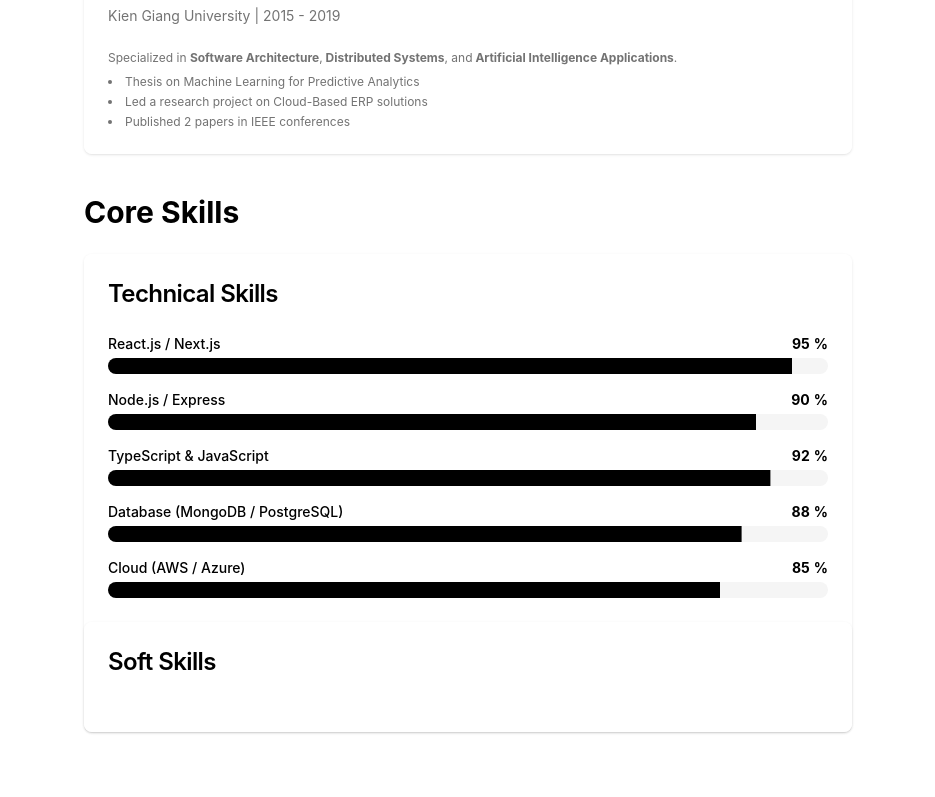
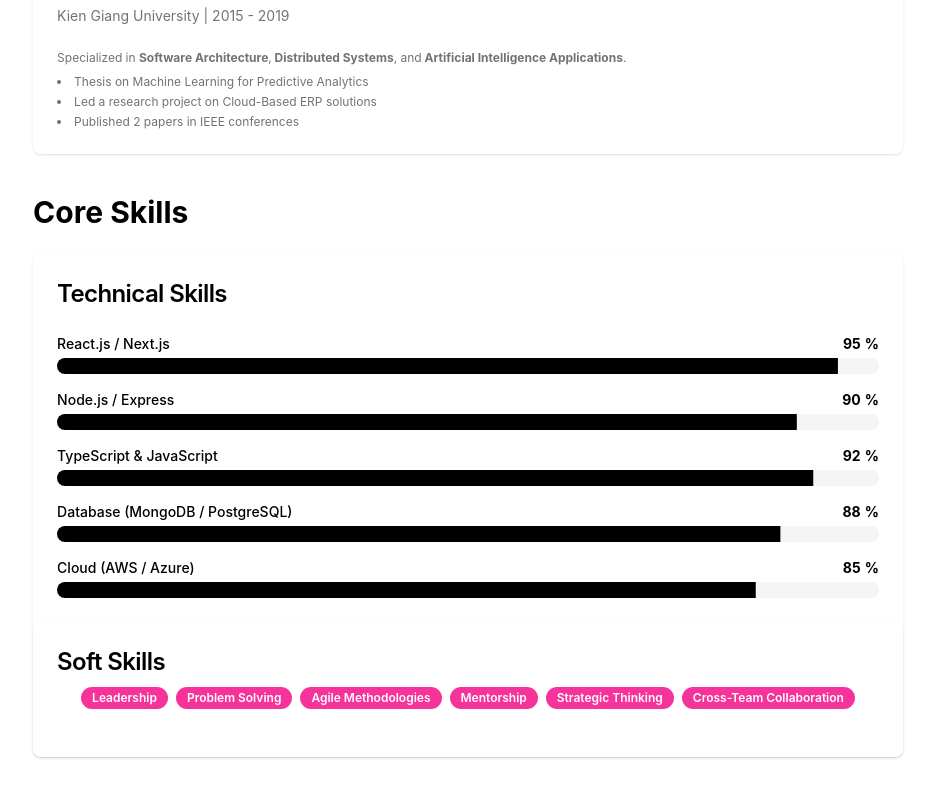
Before and after one commit to QPhuc/Animated-Portfolio, a React (Vite) app in the folder Animated-portfolio/: page / in a window 1280 px wide. Shown: the part 805-1602 px from the top of the page, without its empty margins (172-1107 px from the left). Built offline with nearby package versions, Linux system fonts and the light colour scheme.

Commit message:
update sort skills

```diff
--- a/Animated-portfolio/src/components/EducationSection/SkillCategory.tsx
+++ b/Animated-portfolio/src/components/EducationSection/SkillCategory.tsx
@@ -2,6 +2,7 @@
 import { Card, CardContent, CardHeader, CardTitle } from "../lightswind/card"
 import { CountUp } from "../lightswind/count-up"
 import { Progress } from "../lightswind/progress"
+import { Badge } from "../lightswind/badge"
 
 const technicalSkills = [
     { name: "React.js / Next.js", level: 95 },
@@ -56,7 +57,7 @@
                 transition={{ type: "spring", stiffness: 200, damping: 10 }}
                 viewport={{ once: true }}
             >
-
+                <Badge className="bg-pink-500">{skill}</Badge>
             </motion.div>
         ))
     }
```
